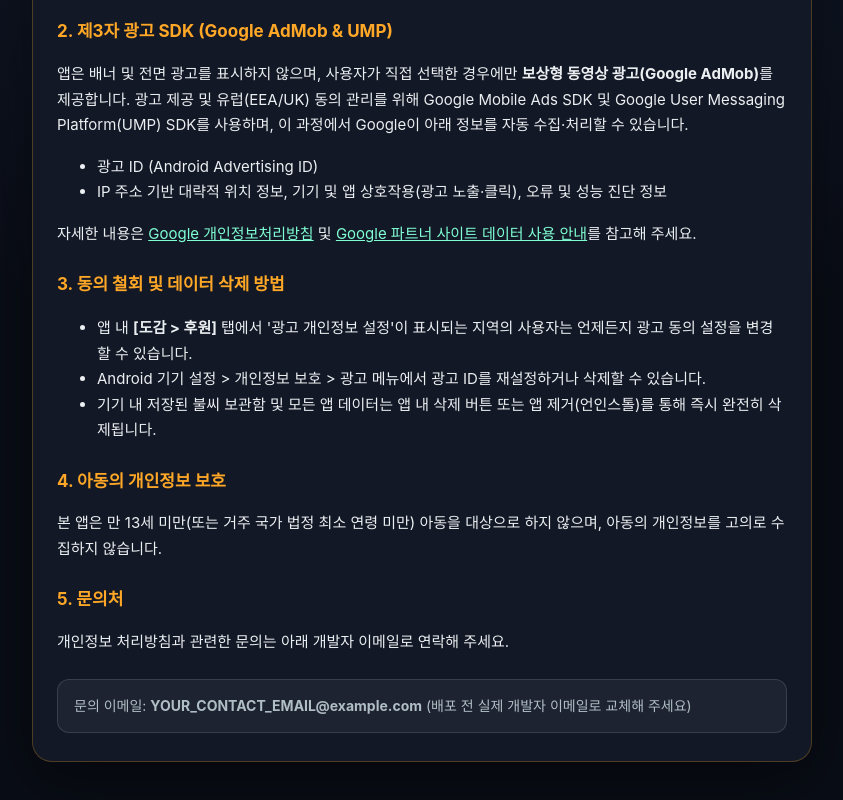
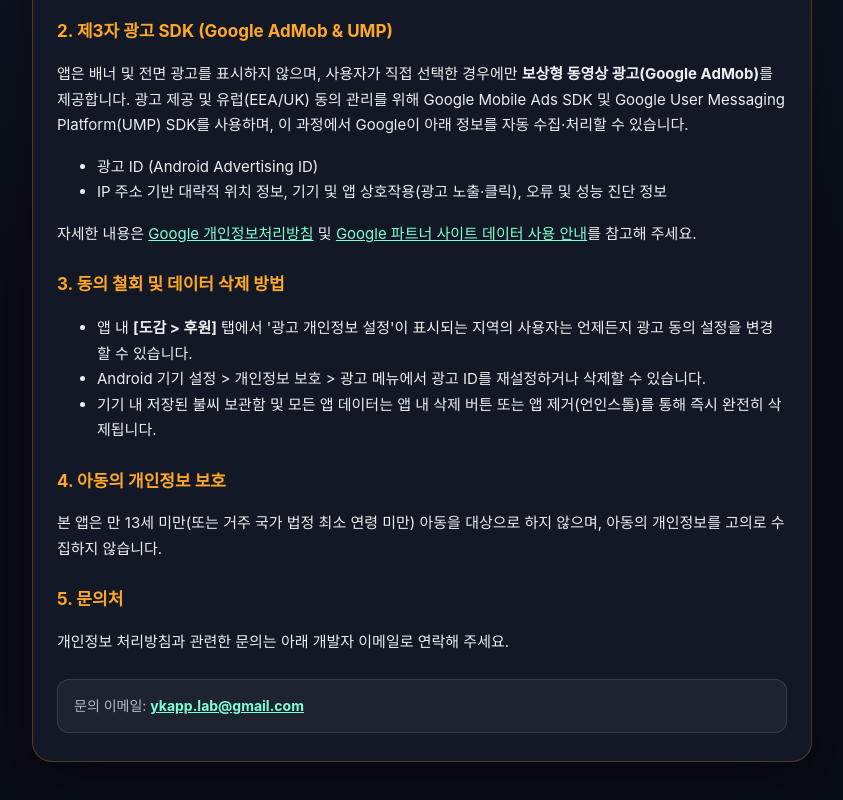
Before and after one commit to ykapplab/ykapplab.github.io, a plain HTML site: page privacy-fireforest.html in a window 1280 px wide. Shown: the part 463-1263 px from the top of the page, without its empty margins (218-1061 px from the left). Drawn offline with Linux system fonts and the light colour scheme.

Commit message:
Add files via upload

```diff
--- a/privacy-fireforest.html
+++ b/privacy-fireforest.html
@@ -126,7 +126,7 @@
 
       <h2>5. 문의처</h2>
       <p>개인정보 처리방침과 관련한 문의는 아래 개발자 이메일로 연락해 주세요.</p>
-      <div class="note">문의 이메일: <strong>YOUR_CONTACT_EMAIL@example.com</strong> (배포 전 실제 개발자 이메일로 교체해 주세요)</div>
+      <div class="note">문의 이메일: <a href="mailto:ykapp.lab@gmail.com"><strong>ykapp.lab@gmail.com</strong></a></div>
     </section>
 
     <!-- ENGLISH -->
@@ -163,7 +163,7 @@
 
       <h2>5. Contact Us</h2>
       <p>If you have any questions about this Privacy Policy, please contact the developer:</p>
-      <div class="note">Contact Email: <strong>YOUR_CONTACT_EMAIL@example.com</strong> (Replace with your support email before publishing)</div>
+      <div class="note">Contact Email: <a href="mailto:ykapp.lab@gmail.com"><strong>ykapp.lab@gmail.com</strong></a></div>
     </section>
 
     <!-- JAPANESE -->
@@ -200,7 +200,7 @@
 
       <h2>5. お問い合わせ</h2>
       <p>本ポリシーに関するお問い合わせは、以下の連絡先までお願いいたします。</p>
-      <div class="note">連絡先メール: <strong>YOUR_CONTACT_EMAIL@example.com</strong>（公開前に実際の連絡先メールアドレスへ変更してください）</div>
+      <div class="note">連絡先メール: <a href="mailto:ykapp.lab@gmail.com"><strong>ykapp.lab@gmail.com</strong></a></div>
     </section>
   </div>
 
```
